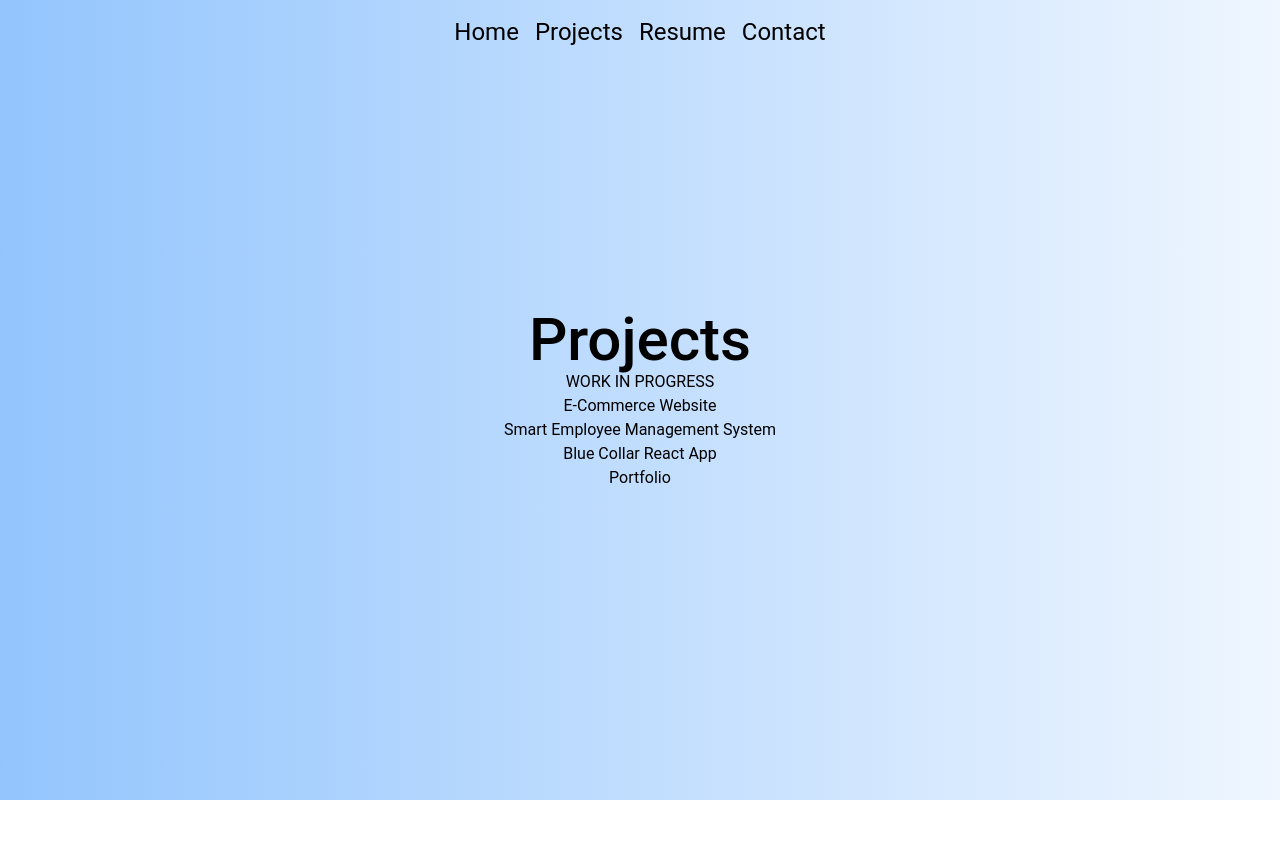
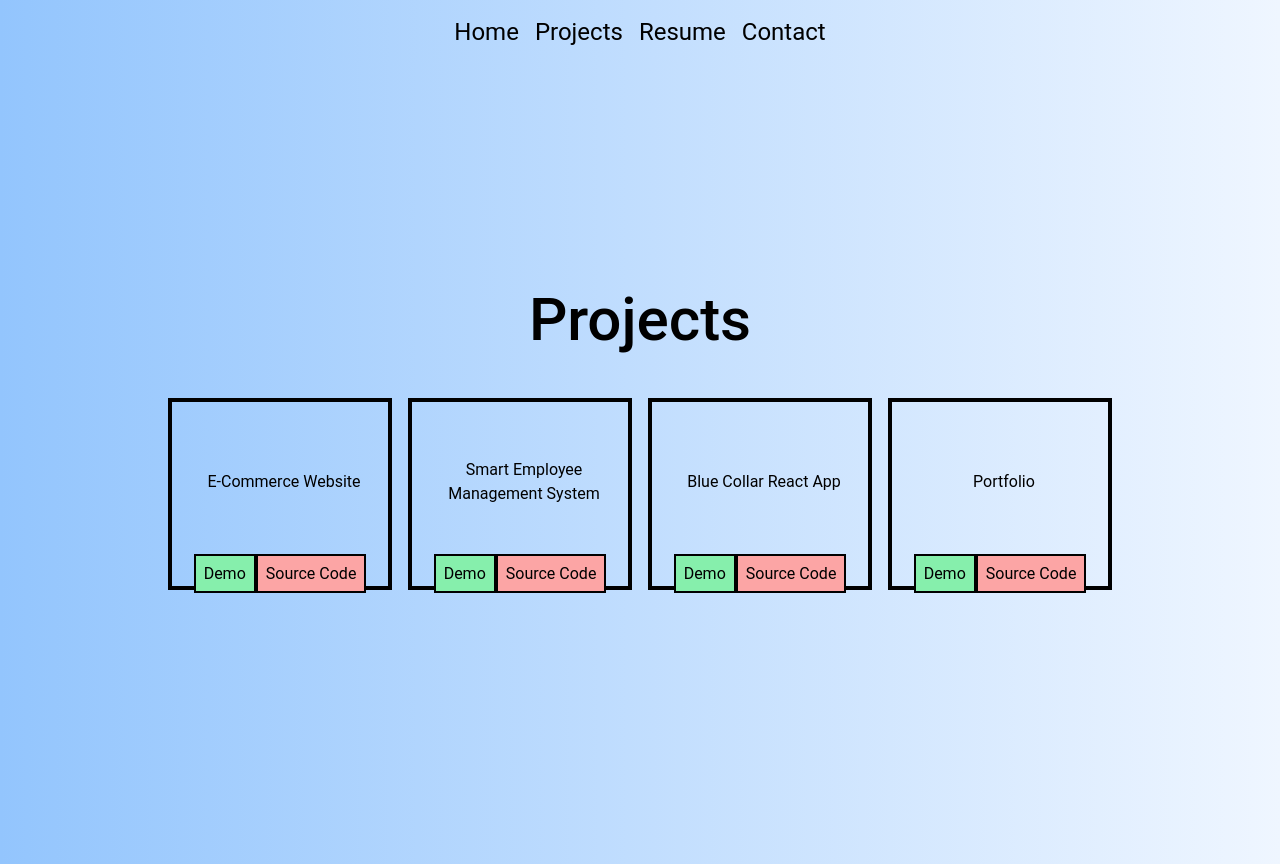
Before and after one commit to JaiveerS/portfolio, a React (Create React App) app: page /projects in a window 1280 px wide. Before the commit the page ends 800 px from the top, so only its background shows below. Built offline with nearby package versions, Linux system fonts and the light colour scheme; the HTML template or start-up script is replaced by a standard one.

Commit message:
fixing layout for projects page

```diff
--- /dev/null
+++ b/src/components/Project.jsx
@@ -0,0 +1,14 @@
+import React from "react";
+
+export default function Project(props) {
+    return(
+        <div className="flex flex-col h-48 w-56 border-black border-4 m-2">
+            <a className="flex h-48 w-56 px-4 items-center justify-center hover:font-bold" href={props.link}>{props.title}</a>
+            <div className="">
+                <a className="border-black border-2 bg-green-300 px-2 py-2 cursor-pointer hover:font-bold" href={props.link}>Demo</a>
+                <a className="border-black border-2 bg-red-300 px-2 py-2 cursor-pointer hover:font-bold" href={props.link}>Source Code</a>
+            </div>
+        </div>
+    )
+
+}
--- a/src/components/Projects.jsx
+++ b/src/components/Projects.jsx
@@ -1,16 +1,16 @@
 import React from "react";
+import Project from "./Project";
 
 export default function Projects() {
     return(
-        <div className="bg-gradient-to-r from-blue-300 to-blue-50 text-center h-screen flex -my-16">
+        <div className="bg-gradient-to-r from-blue-300 to-blue-50 text-center min-h-screen flex ">
             <div className="m-auto">
                 <h1 className="text-6xl font-medium">Projects</h1>
-                <p>WORK IN PROGRESS</p>
-                <div className="flex flex-col">
-                    <a href="http://140.238.147.51/">E-Commerce Website</a>
-                    <a href="https://employee-managment-f5252.web.app/login">Smart Employee Management System</a>
-                    <a href="http://140.238.155.208/">Blue Collar React App</a>
-                    <a href="https://jaiveer.netlify.app/">Portfolio</a>
+                <div className="flex space-between flex-wrap justify-center p-10 max-w-screen-2xl">
+                    <Project title="E-Commerce Website" link="http://140.238.147.51/"/>
+                    <Project title="Smart Employee Management System" link="https://employee-managment-f5252.web.app/login"/>
+                    <Project title="Blue Collar React App" link="http://140.238.155.208/"/>
+                    <Project title="Portfolio" link="https://jaiveer.netlify.app/"/>
                 </div>
             </div>
         </div>
```
